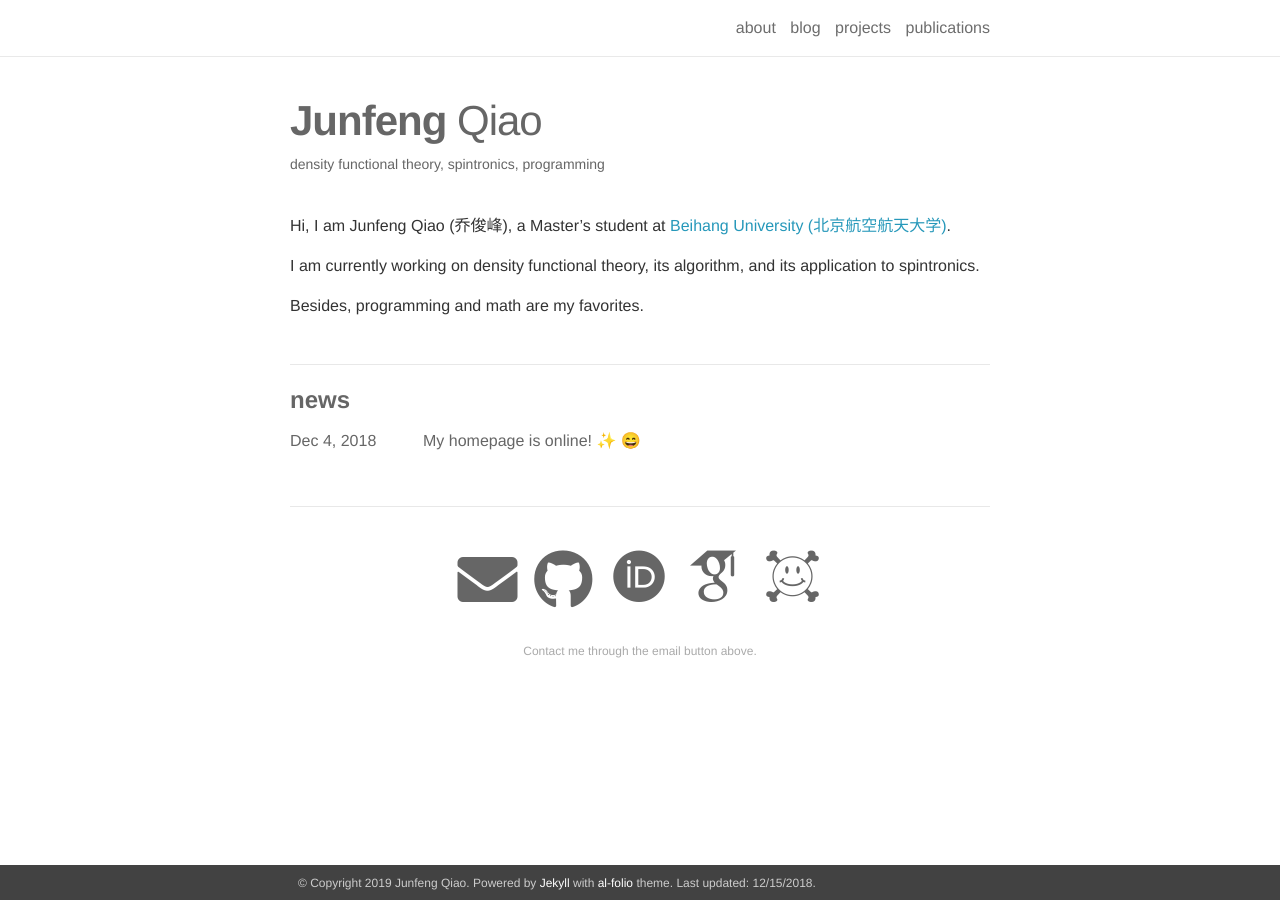
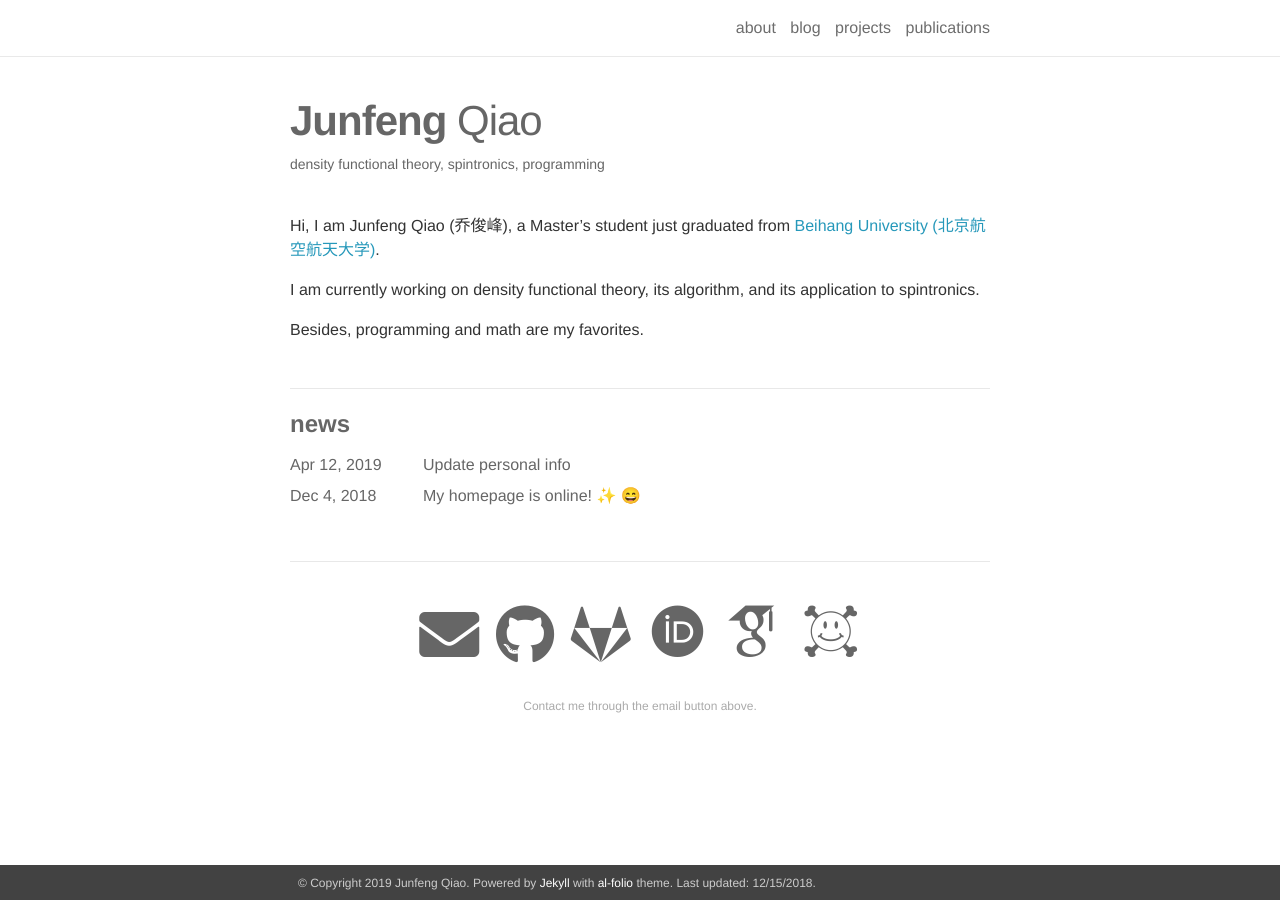
Before and after one commit to qiaojunfeng/qiaojunfeng.github.io, a Jekyll site: the page built from _pages/about.md, in a window 1280 px wide. Built offline with Jekyll 4.4.1, drawn with Linux system fonts in a browser that asks for light colours; nearby versions of some CDN libraries; emoji names are drawn with the system emoji font; some web fonts are replaced.

Commit message:
update personal info

```diff
--- a/_config.yml
+++ b/_config.yml
@@ -18,6 +18,7 @@
 # Social integration
 # -----------------------------------------------------------------------------
 github_username: qiaojunfeng # your GitHub user name
+gitlab_username: qiaojunfeng # your GitLab user name
 twitter_username: # your Twitter handle
 linkedin_username: # your LinkedIn user name
 scholar_userid: CAjNwfYAAAAJ # your Google Scholar ID
--- a/_includes/social.html
+++ b/_includes/social.html
@@ -2,6 +2,7 @@
   <span class="contacticon center">
     <a href="mailto:{{ site.email | encode_email }}"><i class="fas fa-envelope"></i></a>
     {% if site.github_username %}<a href="https://github.com/{{ site.github_username }}" target="_blank" title="GitHub"><i class="fab fa-github"></i></a>{% endif %}
+    {% if site.gitlab_username %}<a href="https://gitlab.com/{{ site.gitlab_username }}" target="_blank" title="GitLab"><i class="fab fa-gitlab"></i></a>{% endif %}
     {% if site.linkedin_username %}<a href="https://www.linkedin.com/in/{{ site.linkedin_username }}" target="_blank" title="LinkedIn"><i class="fab fa-linkedin"></i></a>{% endif %}
     {% if site.twitter_username %}<a href="https://twitter.com/{{ site.twitter_username }}" target="_blank" title="Twitter"><i class="fab fa-twitter"></i></a>{% endif %}
     {% if site.strava_userid %}<a href="https://www.strava.com/athletes/{{ site.strava_userid }}" target="_blank" title="Strava"><i class="fab fa-strava"></i></a>{% endif %}
--- a/_pages/about.md
+++ b/_pages/about.md
@@ -15,7 +15,7 @@ news: true
 social: true
 ---
 
-Hi, I am Junfeng Qiao (乔俊峰), a Master's student at <a href="https://www.buaa.edu.cn">Beihang University (北京航空航天大学)</a>.
+Hi, I am Junfeng Qiao (乔俊峰), a Master's student just graduated from <a href="https://www.buaa.edu.cn">Beihang University (北京航空航天大学)</a>.
 
 I am currently working on density functional theory, its algorithm, and its application to spintronics.
 
```
Also changed, not shown: _news/announcement_2.md (added, +7 -0 lines).
